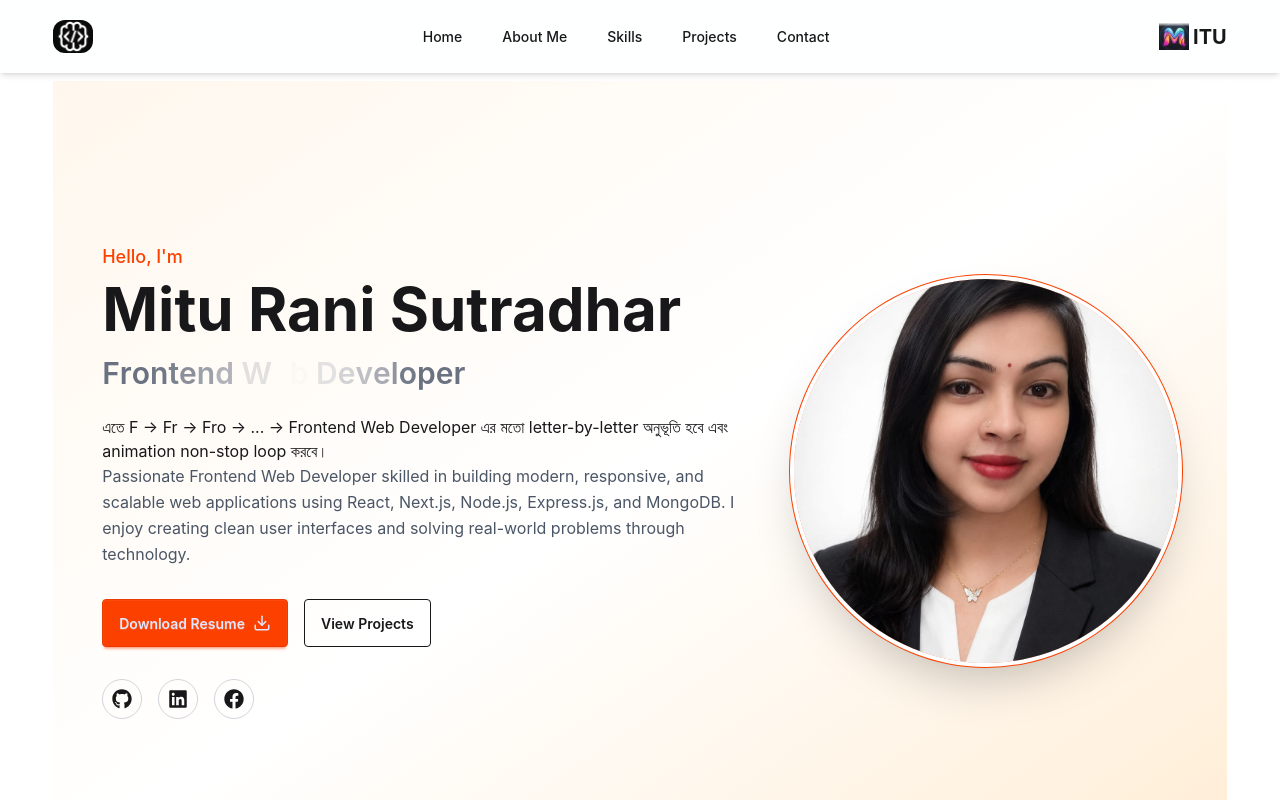
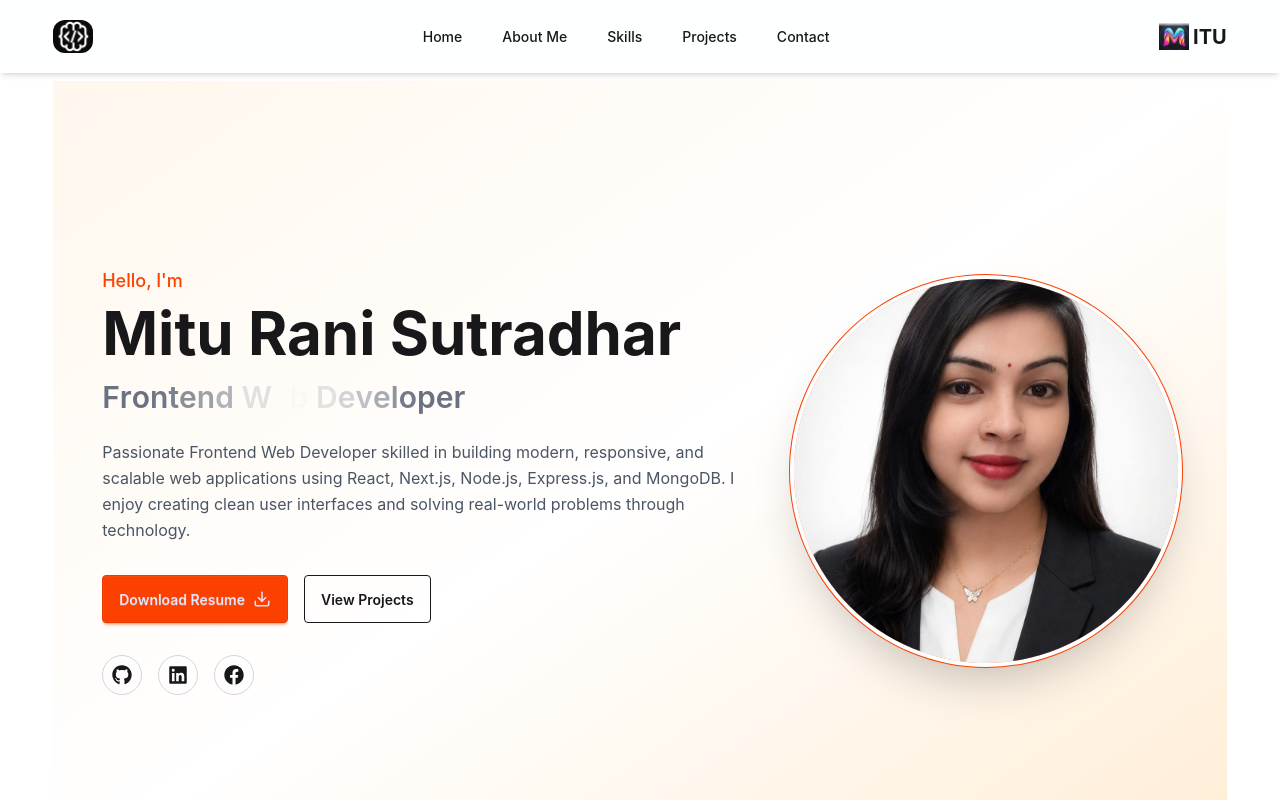
Before and after one commit to Mitu-Rani-Sutradhar/my-portfolio, a Next.js app: page / in a window 1280 px wide. Shown: the top 800 px of the page. Built offline with nearby package versions, Linux system fonts and the light colour scheme.

Commit message:
changes some word

```diff
--- a/src/components/Home/Banner.jsx
+++ b/src/components/Home/Banner.jsx
@@ -74,11 +74,10 @@ const text = "Frontend Web Developer";
       {char === " " ? "\u00A0" : char}
     </motion.span>
   ))}
-</motion.h2>
+        </motion.h2>
 
-এতে F → Fr → Fro → ... → Frontend Web Developer এর মতো letter-by-letter অনুভূতি হবে এবং animation non-stop loop করবে।
 
-            <motion.p variants={itemVariants} className="text-gray-600 mb-8 leading-relaxed">
+           <motion.p variants={itemVariants} className="text-gray-600 mb-8 leading-relaxed">
               Passionate Frontend Web Developer skilled in building modern,
               responsive, and scalable web applications using React, Next.js,
               Node.js, Express.js, and MongoDB. I enjoy creating clean user
```
